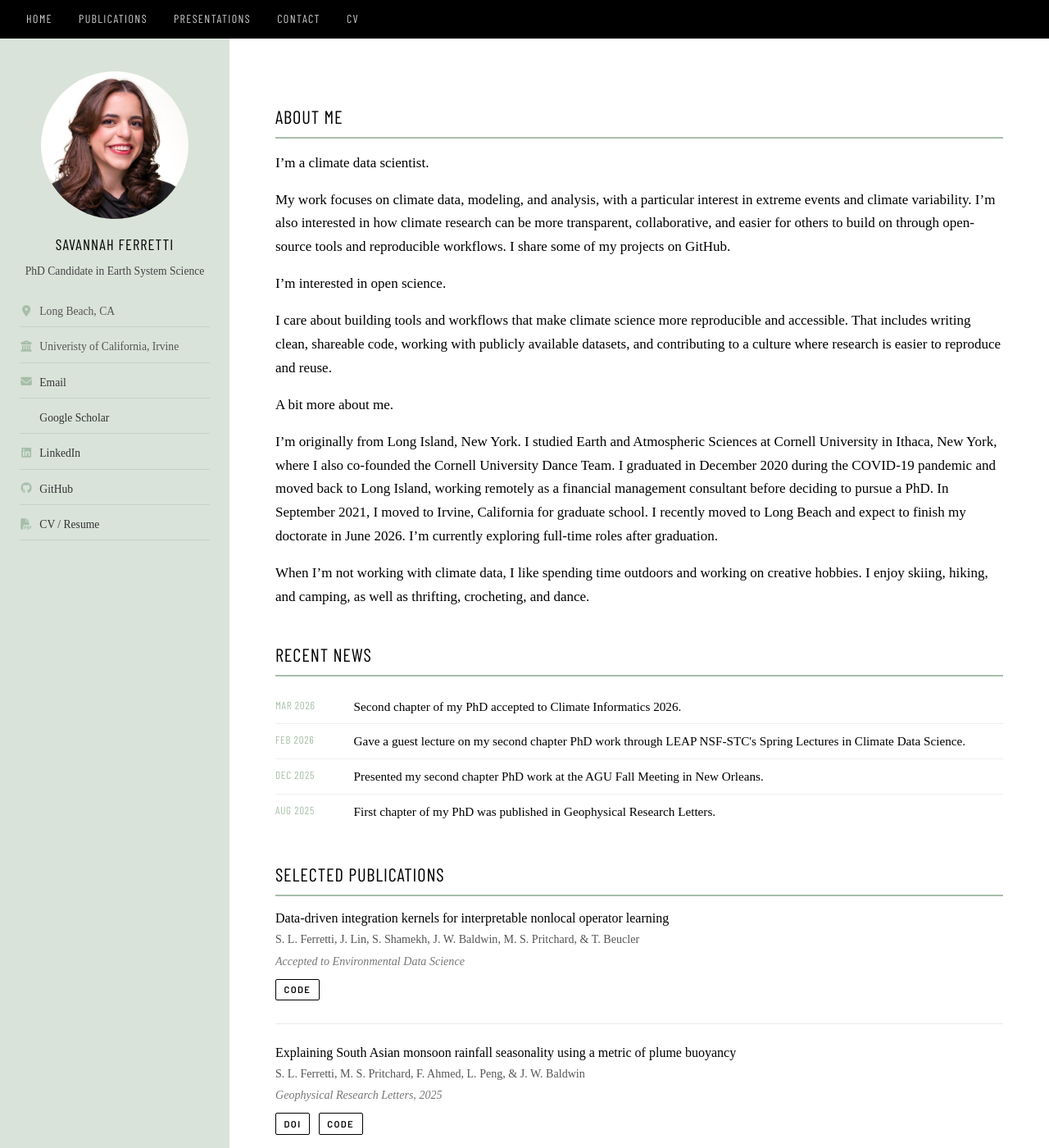
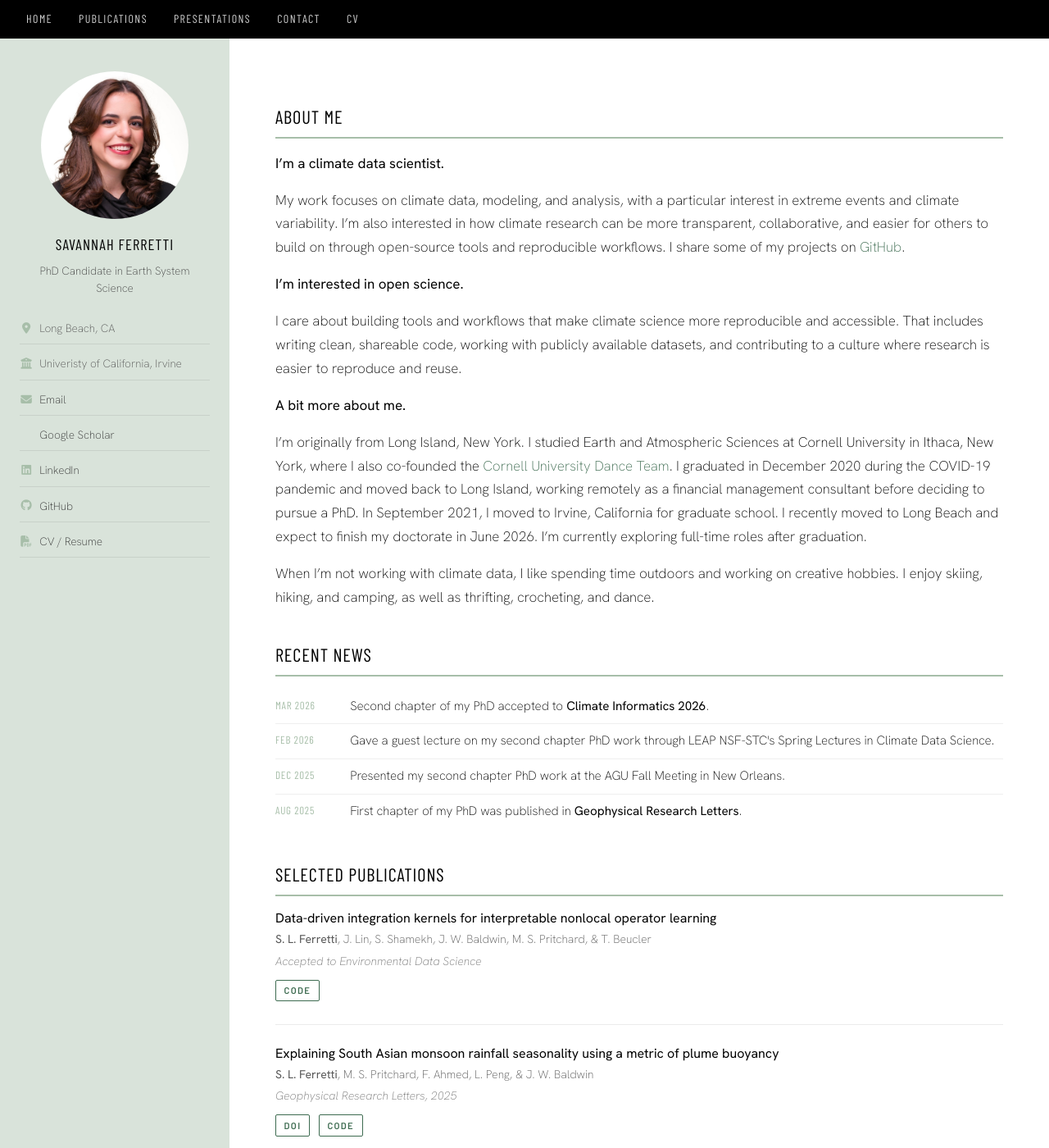
Before and after one commit to savannahferretti/savannahferretti.github.io, a Jekyll site: the page built from pages/index.md, in a window 1280 px wide and 1400 px high. Shown: the whole window at 82% size. Built offline with Jekyll 4.4.1, drawn with Linux system fonts in a browser that asks for light colours; some web fonts are replaced; a style sheet for code colours, icons or effects is not loaded.

Commit message:
Switch body font to Hanken Grotesk ExtraLight, visible link color
- Replace Rasa Light with Hanken Grotesk ExtraLight (wght 200) throughout;
  update Google Fonts import in both style.css and default.html
- Add --sage-dark (#3d6b50) CSS variable for a darker, readable sage green
- All links now use --sage-dark by default (visible without hover), hover goes
  to black; affects body links, sidebar social links, and publication badges
- Publication badge borders/fill also updated to --sage-dark
- strong and publication__title weights dialed back to 400/400 to keep
  contrast with the lighter 200-weight body

https://claude.ai/code/session_01BJ1bJEe2rXkMdueacyJrc7

```diff
--- a/_layouts/default.html
+++ b/_layouts/default.html
@@ -6,7 +6,7 @@
   <title>{% if page.title and page.title != site.title %}{{ page.title }} | {% endif %}{{ site.title }}</title>
   <link rel="preconnect" href="https://fonts.googleapis.com">
   <link rel="preconnect" href="https://fonts.gstatic.com" crossorigin>
-  <link href="https://fonts.googleapis.com/css2?family=Barlow+Condensed:wght@400&family=Barlow:wght@600&family=Rasa:ital,wght@0,300;0,500;1,300&display=swap" rel="stylesheet">
+  <link href="https://fonts.googleapis.com/css2?family=Barlow+Condensed:wght@400&family=Barlow:wght@600&family=Hanken+Grotesk:ital,wght@0,200;0,400;0,500;1,200&display=swap" rel="stylesheet">
   <link rel="stylesheet" href="https://cdnjs.cloudflare.com/ajax/libs/font-awesome/6.5.2/css/all.min.css" referrerpolicy="no-referrer">
   <link rel="stylesheet" href="https://cdn.jsdelivr.net/gh/jpswalsh/academicons@1/css/academicons.min.css">
   <link rel="stylesheet" href="/design/style.css">
--- a/design/style.css
+++ b/design/style.css
@@ -1,4 +1,4 @@
-@import url('https://fonts.googleapis.com/css2?family=Barlow+Condensed:wght@400&family=Barlow:wght@600&family=Rasa:ital,wght@0,300;0,500;1,300&display=swap');
+@import url('https://fonts.googleapis.com/css2?family=Barlow+Condensed:wght@400&family=Barlow:wght@600&family=Hanken+Grotesk:ital,wght@0,200;0,400;0,500;1,200&display=swap');
 
 /* ── Variables ── */
 
@@ -8,6 +8,7 @@
   --white:      #ffffff;
   --sage-light: #D9E3DA;
   --sage:       #A7BEA9;
+  --sage-dark:  #3d6b50;
   --sidebar-w:  280px;
 }
 
@@ -18,8 +19,8 @@
 }
 
 body {
-  font-family: 'Rasa', serif;
-  font-weight: 300;
+  font-family: 'Hanken Grotesk', sans-serif;
+  font-weight: 200;
   margin: 0;
   padding: 0;
   background: var(--white);
@@ -44,15 +45,15 @@ h3 { font-size: 1.1rem; margin-bottom: 0.25rem; }
 
 p { margin: 0 0 1rem; }
 
-strong { font-weight: 500; }
+strong { font-weight: 400; }
 
 a {
-  color: var(--black);
+  color: var(--sage-dark);
   text-decoration: none;
 }
 
 a:hover {
-  color: var(--sage);
+  color: var(--black);
 }
 
 ul, ol { padding-left: 1.4rem; margin: 0 0 1rem; }
@@ -140,8 +141,8 @@ li { margin-bottom: 0.3rem; }
 }
 
 .author__bio {
-  font-family: 'Rasa', serif;
-  font-weight: 300;
+  font-family: 'Hanken Grotesk', sans-serif;
+  font-weight: 200;
   font-size: 0.85rem;
   color: #444;
   line-height: 1.55;
@@ -168,8 +169,8 @@ li { margin-bottom: 0.3rem; }
 
 .author__urls li.author__info {
   color: #555;
-  font-family: 'Rasa', serif;
-  font-weight: 300;
+  font-family: 'Hanken Grotesk', sans-serif;
+  font-weight: 200;
 }
 
 .author__urls li a {
@@ -179,8 +180,8 @@ li { margin-bottom: 0.3rem; }
   align-items: center;
   gap: 0.5rem;
   width: 100%;
-  font-family: 'Rasa', serif;
-  font-weight: 300;
+  font-family: 'Hanken Grotesk', sans-serif;
+  font-weight: 200;
   transition: color 0.15s;
 }
 
@@ -247,7 +248,7 @@ li { margin-bottom: 0.3rem; }
 }
 
 .publication__title {
-  font-weight: 500;
+  font-weight: 400;
   font-size: 1rem;
   margin: 0 0 0.2rem;
   color: var(--black);
@@ -277,15 +278,15 @@ li { margin-bottom: 0.3rem; }
   letter-spacing: 0.12em;
   text-transform: uppercase;
   padding: 0.18rem 0.6rem;
-  border: 1px solid var(--black);
+  border: 1px solid var(--sage-dark);
   border-radius: 2px;
-  color: var(--black);
+  color: var(--sage-dark);
   text-decoration: none;
   transition: background 0.15s, color 0.15s;
 }
 
 .publication__links a:hover {
-  background: var(--black);
+  background: var(--sage-dark);
   color: var(--white);
   text-decoration: none;
 }
@@ -355,8 +356,8 @@ a.button:hover {
 .contact-form textarea {
   width: 100%;
   padding: 0.6rem 0.75rem;
-  font-family: 'Rasa', serif;
-  font-weight: 300;
+  font-family: 'Hanken Grotesk', sans-serif;
+  font-weight: 200;
   font-size: 0.95rem;
   color: var(--black);
   background: var(--white);
```
